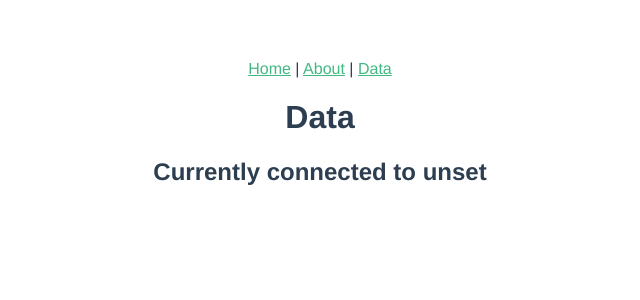
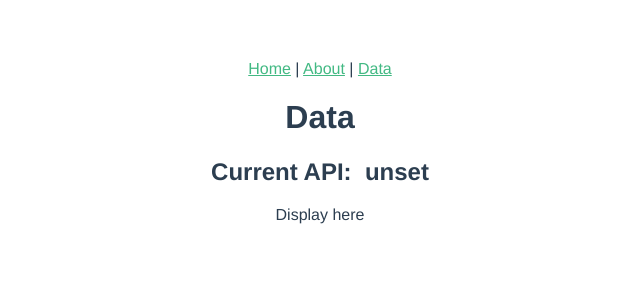
Before and after one commit to ulander-a/vui, a Vue app: page /#/data in a window 1280 px wide. Shown: the top 300 px of the page, without its empty margins (320-960 px from the left). Built offline with nearby package versions, Linux system fonts and the light colour scheme; no server answers; the HTML template or start-up script is replaced by a standard one.

Commit message:
fetch some demo data

```diff
--- a/src/components/Api.vue
+++ b/src/components/Api.vue
@@ -1,19 +1,26 @@
 <template>
-  <h2>
-    Currently connected to
-    <span>{{ api.name }}</span>
-  </h2>
+  <div>
+    <h2>
+      Current API:&nbsp;
+      <span>{{ api.name }}</span>
+    </h2>
+    <DataDisplay />
+  </div>
 </template>
 
 <script>
+import DataDisplay from "@/components/DataDisplay.vue";
 export default {
   name: "Api",
   data() {
     return {
       api: {
-          name: process.env.VUE_APP_API_NAME
+        name: process.env.VUE_APP_API_NAME
       }
-    }
+    };
+  },
+  components: {
+      DataDisplay
   }
-}
+};
 </script>
--- a/src/components/DataDisplay.vue
+++ b/src/components/DataDisplay.vue
@@ -0,0 +1,22 @@
+<template>
+  <div id="data-display">
+    <p>{{ toDisplay }}</p>
+  </div>
+</template>
+
+<script>
+const url = "https://swapi.co/api/people/1/";
+fetch(url)
+    .then(response => response.json())
+    .then(json => console.log(json));
+
+
+export default {
+  name: "DataDisplay",
+  data() {
+      return {
+          toDisplay: 'Display here'
+      }
+  }
+};
+</script>
```
